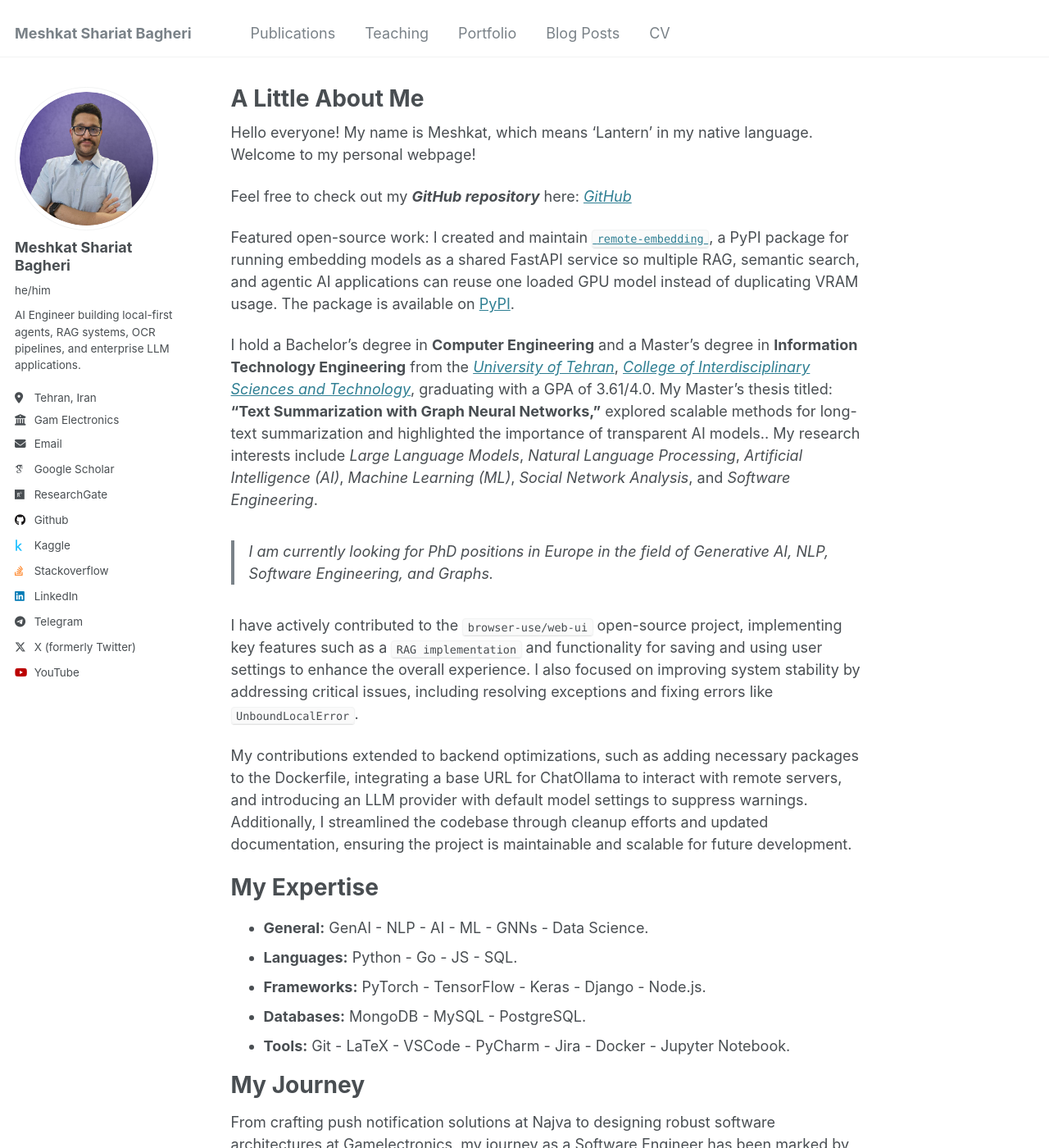
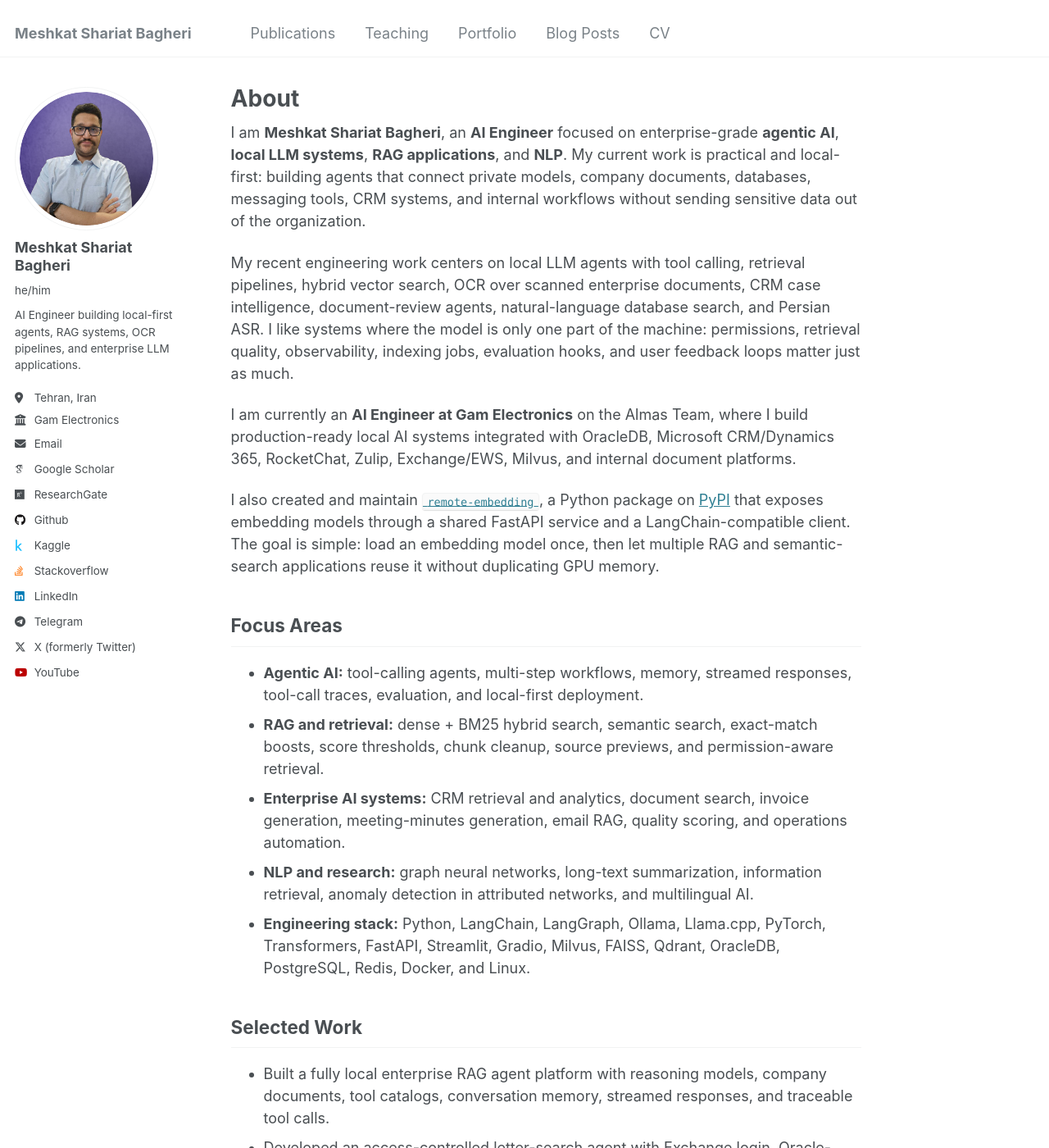
Before and after one commit to MeshkatShB/meshkatshb.github.io, a Jekyll site: the page built from _pages/about.md, in a window 1280 px wide and 1400 px high. Shown: the whole window at 82% size. Built offline with Jekyll 4.4.1, drawn with Linux system fonts in a browser that asks for light colours; some web fonts are replaced; some of the changed text lies outside the part shown.

Commit message:
feat(pages): updated about page title and rewrote the body

```diff
--- a/_pages/about.md
+++ b/_pages/about.md
@@ -1,56 +1,43 @@
 ---
 permalink: /
-title: "A Little About Me"
+title: "About"
 author_profile: true
 redirect_from:
   - /about/
   - /about.html
 ---
 
-Hello everyone! My name is Meshkat, which means 'Lantern' in my native language. Welcome to my personal webpage!
+I am **Meshkat Shariat Bagheri**, an **AI Engineer** focused on enterprise-grade **agentic AI**, **local LLM systems**, **RAG applications**, and **NLP**. My current work is practical and local-first: building agents that connect private models, company documents, databases, messaging tools, CRM systems, and internal workflows without sending sensitive data out of the organization.
 
-Feel free to check out my **_GitHub repository_** here: [_GitHub_](https://github.com/meshkatshb)
+My recent engineering work centers on local LLM agents with tool calling, retrieval pipelines, hybrid vector search, OCR over scanned enterprise documents, CRM case intelligence, document-review agents, natural-language database search, and Persian ASR. I like systems where the model is only one part of the machine: permissions, retrieval quality, observability, indexing jobs, evaluation hooks, and user feedback loops matter just as much.
 
-Featured open-source work: I created and maintain [`remote-embedding`](https://github.com/MeshkatShB/remote-embedding), a PyPI package for running embedding models as a shared FastAPI service so multiple RAG, semantic search, and agentic AI applications can reuse one loaded GPU model instead of duplicating VRAM usage. The package is available on [PyPI](https://pypi.org/project/remote-embedding/).
+I am currently an **AI Engineer at Gam Electronics** on the Almas Team, where I build production-ready local AI systems integrated with OracleDB, Microsoft CRM/Dynamics 365, RocketChat, Zulip, Exchange/EWS, Milvus, and internal document platforms.
 
-I hold a Bachelor's degree in **Computer Engineering** and a Master's degree in **Information Technology Engineering** from the [_University of Tehran_](https://ut.ac.ir), [_College of Interdisciplinary Sciences and Technology_](https://cist.ut.ac.ir), graduating with a GPA of 3.61/4.0. My Master's thesis titled: **"Text Summarization with Graph Neural Networks,"** explored scalable methods for long-text summarization and highlighted the importance of transparent AI models.. My research interests include _Large Language Models_, _Natural Language Processing_, _Artificial Intelligence (AI)_, _Machine Learning (ML)_, _Social Network Analysis_, and _Software Engineering_.
+I also created and maintain [`remote-embedding`](https://github.com/MeshkatShB/remote-embedding), a Python package on [PyPI](https://pypi.org/project/remote-embedding/) that exposes embedding models through a shared FastAPI service and a LangChain-compatible client. The goal is simple: load an embedding model once, then let multiple RAG and semantic-search applications reuse it without duplicating GPU memory.
 
-> I am currently looking for PhD positions in Europe in the field of Generative AI, NLP, Software Engineering, and Graphs.
+## Focus Areas
 
-I have actively contributed to the `browser-use/web-ui` open-source project, implementing key features such as a `RAG implementation` and functionality for saving and using user settings to enhance the overall experience. I also focused on improving system stability by addressing critical issues, including resolving exceptions and fixing errors like `UnboundLocalError`.
+- **Agentic AI:** tool-calling agents, multi-step workflows, memory, streamed responses, tool-call traces, evaluation, and local-first deployment.
+- **RAG and retrieval:** dense + BM25 hybrid search, semantic search, exact-match boosts, score thresholds, chunk cleanup, source previews, and permission-aware retrieval.
+- **Enterprise AI systems:** CRM retrieval and analytics, document search, invoice generation, meeting-minutes generation, email RAG, quality scoring, and operations automation.
+- **NLP and research:** graph neural networks, long-text summarization, information retrieval, anomaly detection in attributed networks, and multilingual AI.
+- **Engineering stack:** Python, LangChain, LangGraph, Ollama, Llama.cpp, PyTorch, Transformers, FastAPI, Streamlit, Gradio, Milvus, FAISS, Qdrant, OracleDB, PostgreSQL, Redis, Docker, and Linux.
 
-My contributions extended to backend optimizations, such as adding necessary packages to the Dockerfile, integrating a base URL for ChatOllama to interact with remote servers, and introducing an LLM provider with default model settings to suppress warnings. Additionally, I streamlined the codebase through cleanup efforts and updated documentation, ensuring the project is maintainable and scalable for future development.
+## Selected Work
 
-# My Expertise
+- Built a fully local enterprise RAG agent platform with reasoning models, company documents, tool catalogs, conversation memory, streamed responses, and traceable tool calls.
+- Developed an access-controlled letter-search agent with Exchange login, Oracle-backed access mapping, per-letter permission checks, Milvus retrieval, reconstructed full-text answers, previews, and feedback analytics.
+- Engineered OCR pipelines using DeepSeek-OCR and other OCR/VLM models for 250k+ OracleDB document records with multiple scanned pages per record.
+- Improved Milvus retrieval quality with dense + BM25 hybrid search, multi-concept ranking, Persian exact-match boosts, adaptive thresholds, duplicate cleanup, and nightly indexing jobs.
+- Designed document-review and fact-checking agents that extract claims, retrieve evidence, and identify contradictions, missing support, logic changes, and conditional conflicts.
+- Built natural-language-to-OracleDB search, CRM resolved-case retrieval, CRM analytics, email RAG, meeting-minutes generation, invoice generation, page-aware browser workflows, and Persian ASR applications.
 
-- **General:** GenAI - NLP - AI - ML - GNNs - Data Science.
-- **Languages:** Python - Go - JS - SQL.
-- **Frameworks:** PyTorch - TensorFlow - Keras - Django - Node.js.
-- **Databases:** MongoDB - MySQL - PostgreSQL.
-- **Tools:** Git - LaTeX - VSCode - PyCharm - Jira - Docker - Jupyter Notebook.
+## Education and Research
 
-# My Journey
+I am a **Ph.D. student in Information Technology Engineering at Shahid Beheshti University**, working around Generative AI in Business Architecture. I earned my **M.Sc. in Information Technology Engineering** and **B.Sc. in Computer Engineering** from the **University of Tehran**.
 
-From crafting push notification solutions at Najva to designing robust software architectures at Gamelectronics, my journey as a Software Engineer has been marked by impactful contributions. At Najva, I enhanced advertising systems with cutting-edge push notification technologies.
+My master's thesis, **"Text Summarization with Graph Neural Networks,"** introduced a Community Detection Long-Text Summarization model combining community detection with graph attention networks. My publication work includes **DCOR: Anomaly Detection in Attributed Networks via Dual Contrastive Learning Reconstruction**, published in *Complex Networks & Their Applications XIII*.
 
-Later, at Gamelectronics, I spearheaded the redesign and optimization of the company’s software architecture, significantly improving documentation and document retrieval efficiency. Each role has been a step toward mastering innovative solutions that deliver real-world results.
+## Open Source
 
-# What Drives My Curiosity
-
-My research interests lies at the intersection of Graph Neural Networks, Information Retrieval, Explainable AI (XAI), and Generative AI. I am passionate about developing models that bridge human understanding and machine learning, focusing on long text summarization, anomaly detection in complex networks, and generating meaningful data representations.
-
-I aim to explore how representation learning and GenAI can capture high-level semantics in attributed networks, improving explainability and real-world applicability. Additionally, I am intrigued by leveraging large language models and generative systems for cultural heritage preservation and digital twin systems, aspiring to uncover actionable insights from both structured and unstructured data.
-
-# Where I Learned
-
-### M.Sc. in Information Technology Engineering, University of Tehran, 2020 - 2024
-
-- **GPA**: 3.61/4.0 | **Last Two Semesters**: 3.75/4.0
-- **Thesis**: _Text Summarization with Graph Neural Networks_
-
----
-
-### B.Sc. in Computer Engineering, University of Tehran, 2015 - 2020
-
-- **GPA**: 3.0/4.0 | **Last Two Years**: 3.52/4.0
-- **Thesis**: _Implementing OpenStack as an IoT (Internet of Things) Platform_
+Alongside `remote-embedding`, I contribute to local-first and AI tooling projects, including Google LangExtract and browser-use WebUI. My learning repositories, including LangChain Zero to Mastery and LLM Zero to Mastery, collect hands-on notes and practical implementations from my work with LLMs, RAG, NLP, and software engineering.
```
